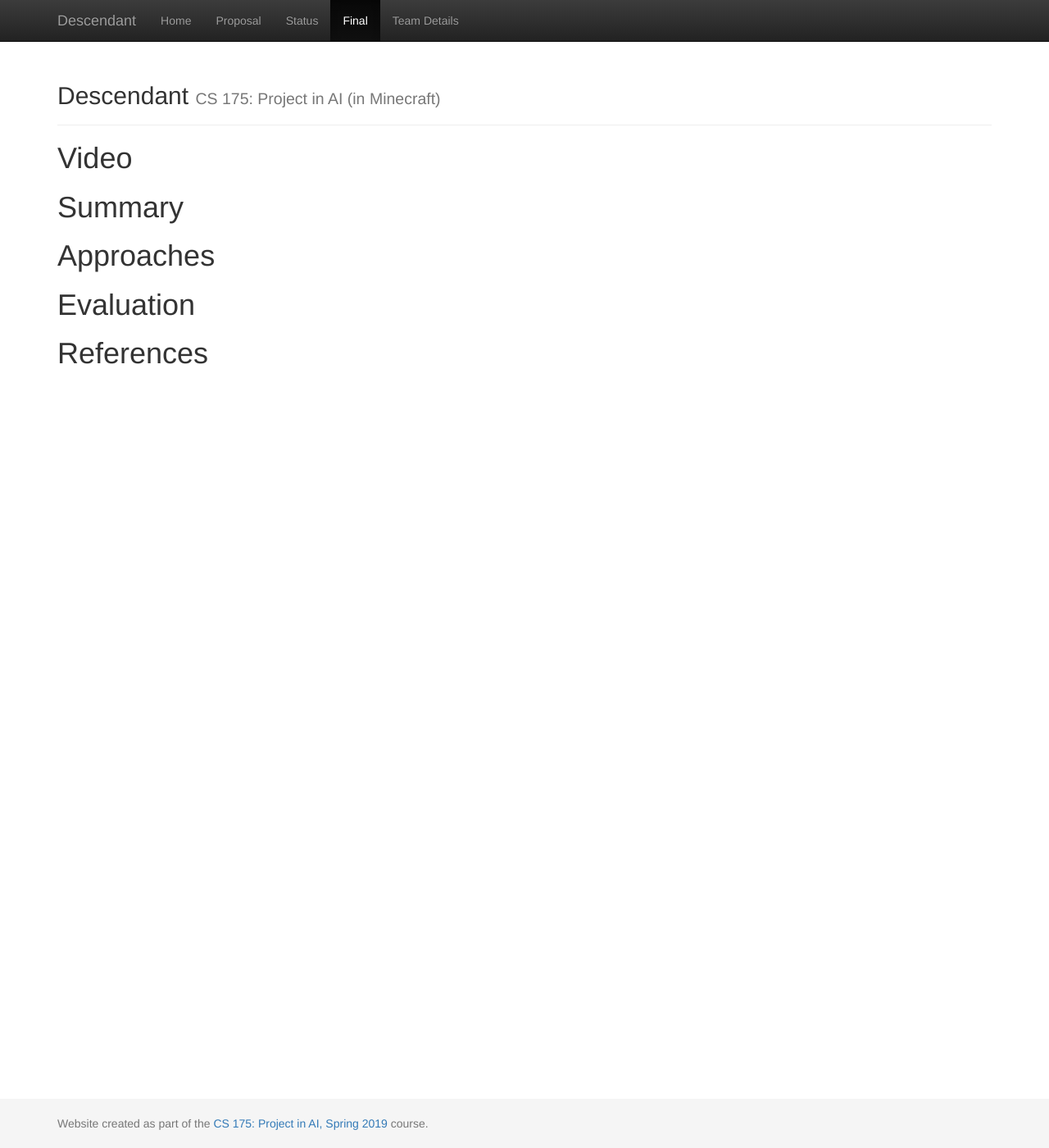
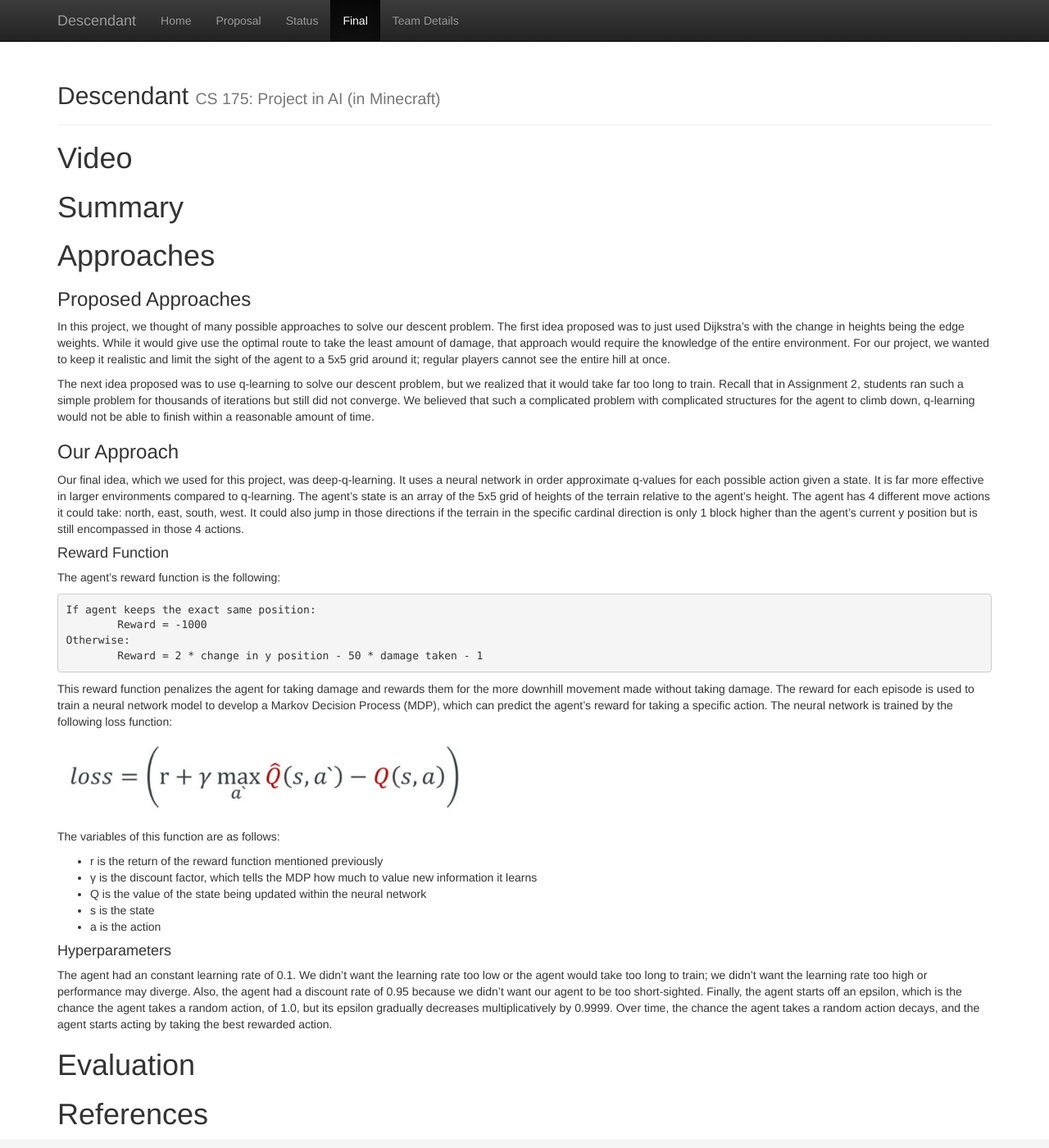
Before and after one commit to JasonMehroziad/Descendant, a Jekyll site: the page built from docs/final.md, in a window 1280 px wide and 1400 px high. Shown: the whole window at 82% size. Built offline with Jekyll 4.4.1, drawn with Linux system fonts in a browser that asks for light colours; our own code applies the rules of GitHub Pages for plain Markdown files.

Commit message:
added approaches section

````diff
--- a/docs/final.md
+++ b/docs/final.md
@@ -3,6 +3,36 @@
 # Summary
 
 # Approaches
+### Proposed Approaches
+In this project, we thought of many possible approaches to solve our descent problem. The first idea proposed was to just used Dijkstra's with the change in heights being the edge weights. While it would give use the optimal route to take the least amount of damage, that approach would require the knowledge of the entire environment. For our project, we wanted to keep it realistic and limit the sight of the agent to a 5x5 grid around it; regular players cannot see the entire hill at once.
+
+The next idea proposed was to use q-learning to solve our descent problem, but we realized that it would take far too long to train. Recall that in Assignment 2, students ran such a simple problem for thousands of iterations but still did not converge. We believed that such a complicated problem with complicated structures for the agent to climb down, q-learning would not be able to finish within a reasonable amount of time.
+
+### Our Approach
+Our final idea, which we used for this project, was deep-q-learning. It uses a neural network in order approximate q-values for each possible action given a state. It is far more effective in larger environments compared to q-learning.
+The agent’s state is an array of the 5x5 grid of heights of the terrain relative to the agent’s height. The agent has 4 different move actions it could take: north, east, south, west. It could also jump in those directions if the terrain in the specific cardinal direction is only 1 block higher than the agent’s current y position but is still encompassed in those 4 actions.
+
+#### Reward Function
+The agent’s reward function is the following:
+```
+If agent keeps the exact same position:
+	Reward = -1000
+Otherwise:
+	Reward = 2 * change in y position - 50 * damage taken - 1
+```
+This reward function penalizes the agent for taking damage and rewards them for the more downhill movement made without taking damage. The reward for each episode is used to train a neural network model to develop a Markov Decision Process (MDP), which can predict the agent’s reward for taking a specific action. The neural network is trained by the following loss function:
+
+<img src="images/formula.png" height="100" width="500">
+
+The variables of this function are as follows:
+  - r is the return of the reward function mentioned previously
+  - γ is the discount factor, which tells the MDP how much to value new information it learns
+  - Q is the value of the state being updated within the neural network
+  - s is the state
+  - a is the action
+
+#### Hyperparameters
+The agent had an constant learning rate of 0.1. We didn’t want the learning rate too low or the agent would take too long to train; we didn’t want the learning rate too high or performance may diverge. Also, the agent had a discount rate of 0.95 because we didn’t want our agent to be too short-sighted. Finally, the agent starts off an epsilon, which is the chance the agent takes a random action, of 1.0, but its epsilon gradually decreases multiplicatively by 0.9999. Over time, the chance the agent takes a random action decays, and the agent starts acting by taking the best rewarded action.
 
 # Evaluation
 
````
